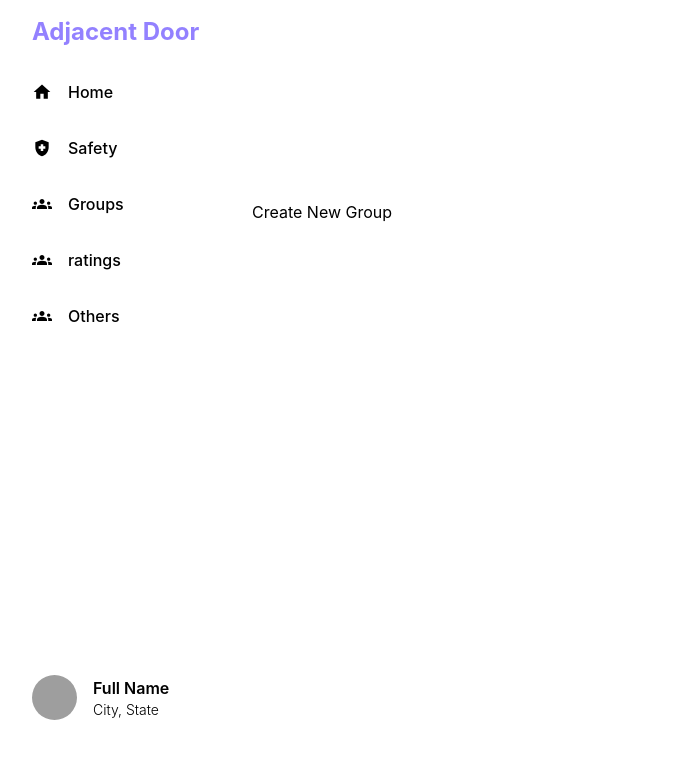
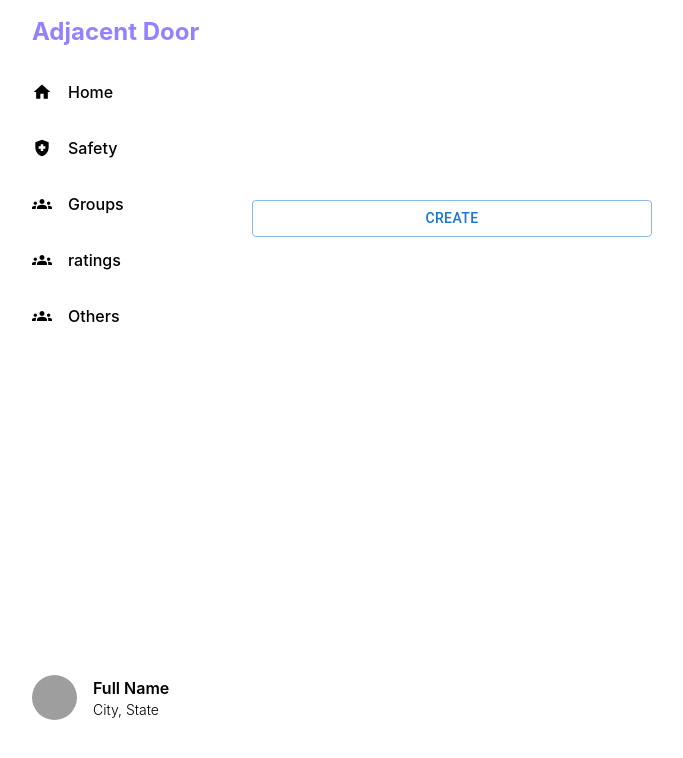
Before and after one commit to BlueOceanHRLAX48/AdjacentDoor, a React (Create React App) app: page /groups in a window 1280 px wide. Shown: the top 758 px of the page, without its empty margins (68-751 px from the left). Built offline with nearby package versions, Linux system fonts and the light colour scheme; no server answers; grey boxes are pictures that could not be loaded.

Commit message:
rebasing

```diff
--- a/src/Groups/Groups.js
+++ b/src/Groups/Groups.js
@@ -3,7 +3,7 @@ import MakeGroup from './MakeGroup';
 
 function Groups (props) {
 
-  return <div className="PLACEHOLDER">
+  return <div className="seeGroups">
     <MakeGroup />
   </div>;
 }
--- a/src/Groups/MakeGroup.js
+++ b/src/Groups/MakeGroup.js
@@ -169,7 +169,7 @@ function MakeGroup (props) {
 
   return <div className="makeGroupModal">
     <LeftBar />
-    <button style={modalStyle} onClick={handleOpen}>Create New Group</button> {/* Create New Group button placeholder */}
+    <Button style={modalStyle} variant="outlined" onClick={handleOpen}>Create</Button>
     <Modal
       open={open}
       onClose={() => {
```
